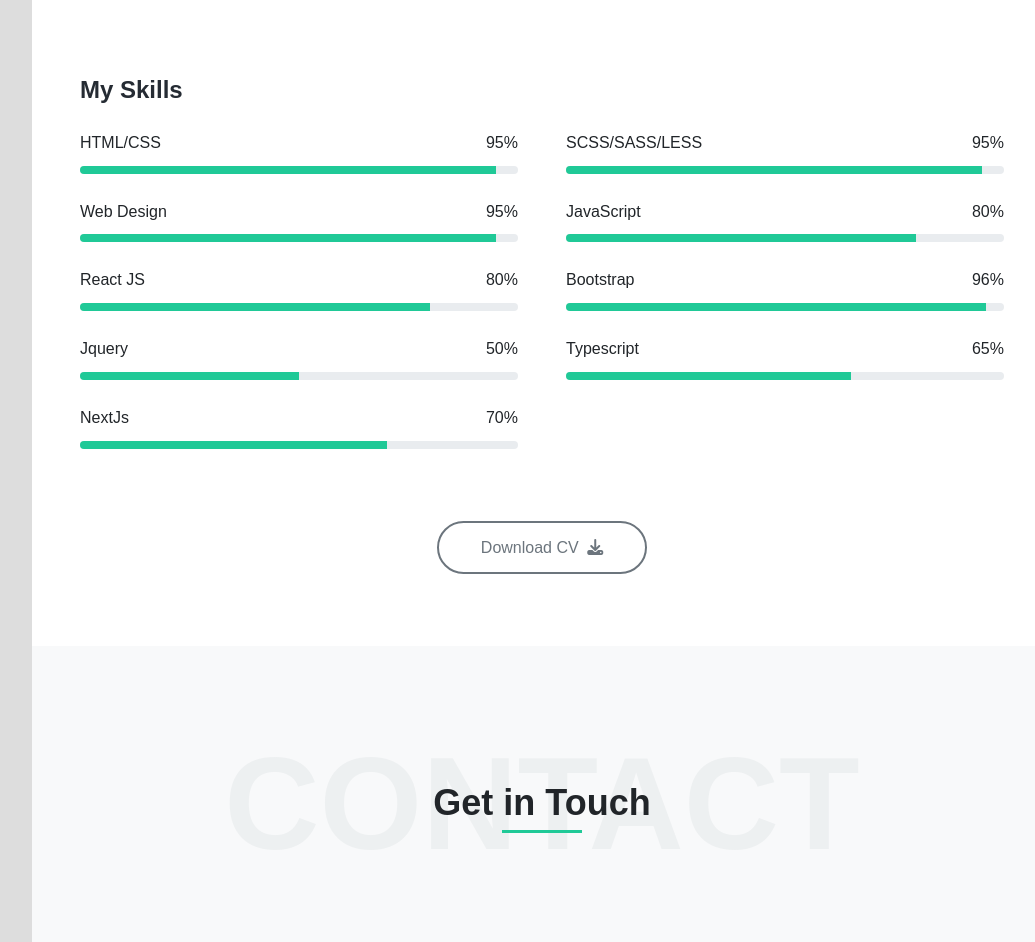
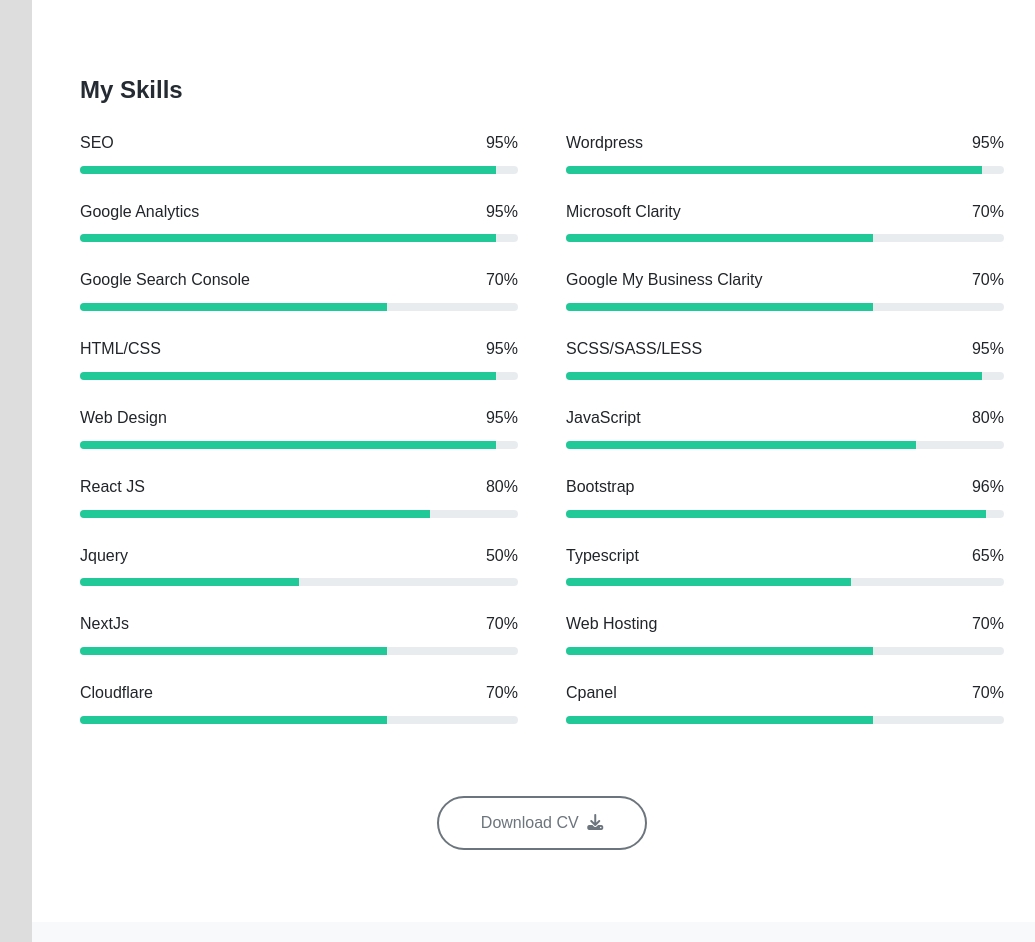
Before and after one commit to Abdul-kader-Midlaj1/Portfolio, a React (Create React App) app: page / in a window 1280 px wide. Shown: the part 3860-4802 px from the top of the page, without its empty margins (228-1263 px from the left). Built offline with nearby package versions, Linux system fonts and the light colour scheme; a web font is replaced by a local one.

Commit message:
Changes made

```diff
--- a/src/components/Skills/Skills.jsx
+++ b/src/components/Skills/Skills.jsx
@@ -6,6 +6,96 @@
       <div className="container px-lg-5">
         <h2 className="text-6 fw-600 mt-4 mb-4 ">My Skills</h2>
         <div className="row gx-5">
+        <div className="col-md-6">
+            <p className=" fw-500 text-start mb-2 text-dark">
+              SEO <span className="float-end">95%</span>
+            </p>
+            <div className="progress progress-sm mb-4 ">
+              <div
+                className="progress-bar"
+                role="progressbar"
+                aria-valuenow="95"
+                aria-valuemin="0"
+                aria-valuemax="100"
+                style={{ width: "95%" }}
+              ></div>
+            </div>
+          </div>
+          <div className="col-md-6">
+            <p className=" fw-500 text-start mb-2 text-dark">
+              Wordpress <span className="float-end">95%</span>
+            </p>
+            <div className="progress progress-sm mb-4 ">
+              <div
+                className="progress-bar"
+                role="progressbar"
+                aria-valuenow="95"
+                aria-valuemin="0"
+                aria-valuemax="100"
+                style={{ width: "95%" }}
+              ></div>
+            </div>
+          </div>
+          <div className="col-md-6">
+            <p className=" fw-500 text-start mb-2 text-dark">
+              Google Analytics <span className="float-end">95%</span>
+            </p>
+            <div className="progress progress-sm mb-4 ">
+              <div
+                className="progress-bar"
+                role="progressbar"
+                aria-valuenow="95"
+                aria-valuemin="0"
+                aria-valuemax="100"
+                style={{ width: "95%" }}
+              ></div>
+            </div>
+          </div>
+          <div className="col-md-6">
+            <p className=" fw-500 text-start mb-2 text-dark">
+            Microsoft Clarity <span className="float-end">70%</span>
+            </p>
+            <div className="progress progress-sm mb-4 ">
+              <div
+                className="progress-bar"
+                role="progressbar"
+                aria-valuenow="60"
+                aria-valuemin="0"
+                aria-valuemax="100"
+                style={{ width: "70%" }}
+              ></div>
+            </div>
+          </div>
+          <div className="col-md-6">
+            <p className=" fw-500 text-start mb-2 text-dark">
+            Google Search Console <span className="float-end">70%</span>
+            </p>
+            <div className="progress progress-sm mb-4 ">
+              <div
+                className="progress-bar"
+                role="progressbar"
+                aria-valuenow="60"
+                aria-valuemin="0"
+                aria-valuemax="100"
+                style={{ width: "70%" }}
+              ></div>
+            </div>
+          </div>
+          <div className="col-md-6">
+            <p className=" fw-500 text-start mb-2 text-dark">
+            Google My Business Clarity <span className="float-end">70%</span>
+            </p>
+            <div className="progress progress-sm mb-4 ">
+              <div
+                className="progress-bar"
+                role="progressbar"
+                aria-valuenow="60"
+                aria-valuemin="0"
+                aria-valuemax="100"
+                style={{ width: "70%" }}
+              ></div>
+            </div>
+          </div>
           <div className="col-md-6">
             <p className=" fw-500 text-start mb-2 text-dark">
               HTML/CSS <span className="float-end">95%</span>
@@ -142,6 +232,51 @@
               ></div>
             </div>
           </div>
+          <div className="col-md-6">
+            <p className=" fw-500 text-start mb-2 text-dark">
+            Web Hosting <span className="float-end">70%</span>
+            </p>
+            <div className="progress progress-sm mb-4 ">
+              <div
+                className="progress-bar"
+                role="progressbar"
+                aria-valuenow="60"
+                aria-valuemin="0"
+                aria-valuemax="100"
+                style={{ width: "70%" }}
+              ></div>
+            </div>
+          </div>
+          <div className="col-md-6">
+            <p className=" fw-500 text-start mb-2 text-dark">
+            Cloudflare <span className="float-end">70%</span>
+            </p>
+            <div className="progress progress-sm mb-4 ">
+              <div
+                className="progress-bar"
+                role="progressbar"
+                aria-valuenow="60"
+                aria-valuemin="0"
+                aria-valuemax="100"
+                style={{ width: "70%" }}
+              ></div>
+            </div>
+          </div>
+          <div className="col-md-6">
+            <p className=" fw-500 text-start mb-2 text-dark">
+            Cpanel <span className="float-end">70%</span>
+            </p>
+            <div className="progress progress-sm mb-4 ">
+              <div
+                className="progress-bar"
+                role="progressbar"
+                aria-valuenow="60"
+                aria-valuemin="0"
+                aria-valuemax="100"
+                style={{ width: "70%" }}
+              ></div>
+            </div>
+          </div>
         </div>
         <div className="text-center mt-5">
           <a
```
Also changed, not shown: src/App.css.
